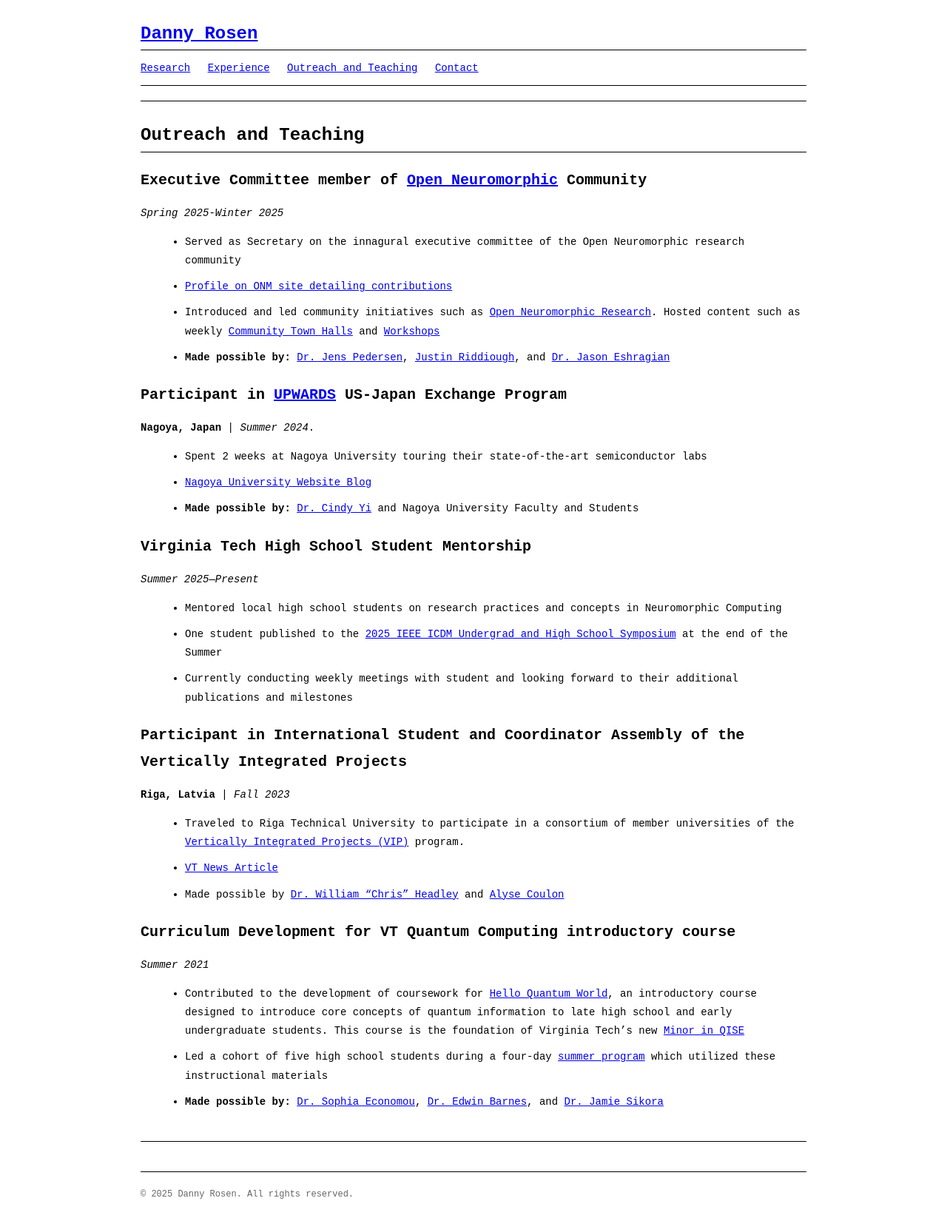
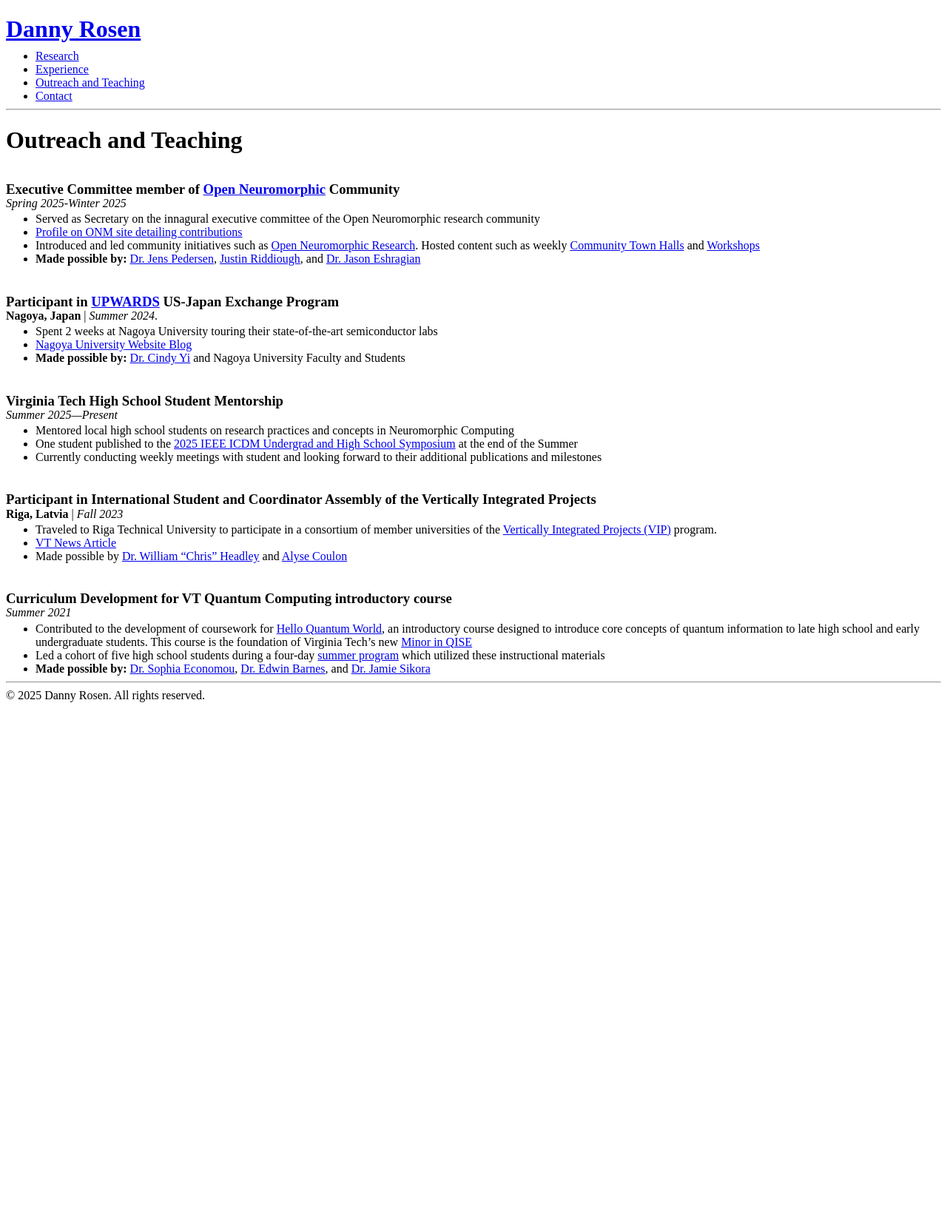
Before and after one commit to DRosen766/DRosen766.github.io, a Jekyll site: the page built from outreach_and_teaching.md, in a window 1280 px wide. Shown: the whole page at 74% size. Built offline with Jekyll 4.4.1, drawn with Linux system fonts in a browser that asks for light colours; our own code applies the rules of GitHub Pages for plain Markdown files; after the commit the page ends 957 px from its top, so only the background shows below that.

Commit message:
increase readability of items

```diff
--- a/_layouts/default.html
+++ b/_layouts/default.html
@@ -4,11 +4,19 @@
     <meta charset="UTF-8">
     <meta name="viewport" content="width=device-width, initial-scale=1.0">
     <title>{% if page.title %}{{ page.title }} - {% endif %}{{ site.title }}</title>
-    <link rel="stylesheet" href="{{ '/assets/css/style.css' | relative_url }}">
+    <!--<link rel="stylesheet" href="{{ '/assets/css/style.css' | relative_url }}">-->
     <style>
         a:visited {
             color: blue;
           }
+        h3 {
+            margin-top: 2.0em;
+            margin-bottom: -0.9em;
+        }
+        ul, ol {
+            margin-top: -0.8em;
+            margin-bottom: 0.5em;
+        }
     </style>
 </head>
 <body>
--- a/outreach_and_teaching.md
+++ b/outreach_and_teaching.md
@@ -1,32 +1,32 @@
 # Outreach and Teaching
 
-## Executive Committee member of [Open Neuromorphic](https://open-neuromorphic.org/) Community
+### Executive Committee member of [Open Neuromorphic](https://open-neuromorphic.org/) Community
 *Spring 2025-Winter 2025*
 - Served as Secretary on the innagural executive committee of the Open Neuromorphic research community
 - [Profile on ONM site detailing contributions](https://open-neuromorphic.org/contributors/danny-rosen/)
 - Introduced and led community initiatives such as [Open Neuromorphic Research](https://open-neuromorphic.org/neuromorphic-computing/research/).  Hosted content such as weekly [Community Town Halls](https://open-neuromorphic.org/getting-involved/town-hall/) and [Workshops](https://open-neuromorphic.org/workshops/tsp1-neural-network-accelerator-chip-chris-eliasmith/)
 - **Made possible by:** [Dr. Jens Pedersen](https://jepedersen.dk/), [Justin Riddiough](https://visioninit.dev/about/), and [Dr. Jason Eshragian](https://ncg.ucsc.edu/jason-eshraghian-bio/)
 
-## Participant in [UPWARDS](https://investors.micron.com/news-releases/news-release-details/micron-launches-us-japan-university-partnership-workforce) US-Japan Exchange Program
+### Participant in [UPWARDS](https://investors.micron.com/news-releases/news-release-details/micron-launches-us-japan-university-partnership-workforce) US-Japan Exchange Program
 **Nagoya, Japan** | *Summer 2024*.
 - Spent 2 weeks at Nagoya University touring their state-of-the-art semiconductor labs
 - [Nagoya University Website Blog](https://en.nagoya-u.ac.jp/news/articles/nagoya-university-holds-upwards-for-the-future-intensive-program-2025-on-leading-edge-semiconductor-technology/)
 - **Made possible by:** [Dr. Cindy Yi](https://www.yangyi.ece.vt.edu/) and Nagoya University Faculty and Students
 
-## Virginia Tech High School Student Mentorship
+### Virginia Tech High School Student Mentorship
 *Summer 2025—Present*
 - Mentored local high school students on research practices and concepts in Neuromorphic Computing
 - One student published to the [2025 IEEE ICDM Undergrad and High School Symposium](https://2025-icdm-ughs.github.io/) at the end of the Summer
 - Currently conducting weekly meetings with student and looking forward to their additional publications and milestones
 
-## Participant in International Student and Coordinator Assembly of the Vertically Integrated Projects
+### Participant in International Student and Coordinator Assembly of the Vertically Integrated Projects
 **Riga, Latvia** | *Fall 2023*
 - Traveled to Riga Technical University to participate in a consortium of member universities of the [Vertically Integrated Projects (VIP)](https://vip.gatech.edu/) program.
 - [VT News Article](https://news.vt.edu/articles/2023/12/traveling-to-Latvia-expands-student-researchers-experience-and-expertise.html)
 - Made possible by [Dr. William "Chris" Headley](https://nationalsecurity.vt.edu/personnel-directory/headley-william.html) and [Alyse Coulon](https://nationalsecurity.vt.edu/personnel-directory/coulon-alyse.html)
 
 
-## Curriculum Development for VT Quantum Computing introductory course
+### Curriculum Development for VT Quantum Computing introductory course
 *Summer 2021*
 - Contributed to the development of coursework for [Hello Quantum World](https://arxiv.org/abs/2210.02868), an introductory course designed to introduce core concepts of quantum information to late high school and early undergraduate students. This course is the foundation of Virginia Tech's new [Minor in QISE](https://vtq.vt.edu/education.html)
 - Led a cohort of five high school students during a four-day [summer program](https://sites.google.com/vt.edu/qisesummerschool/home) which utilized these instructional materials
```
